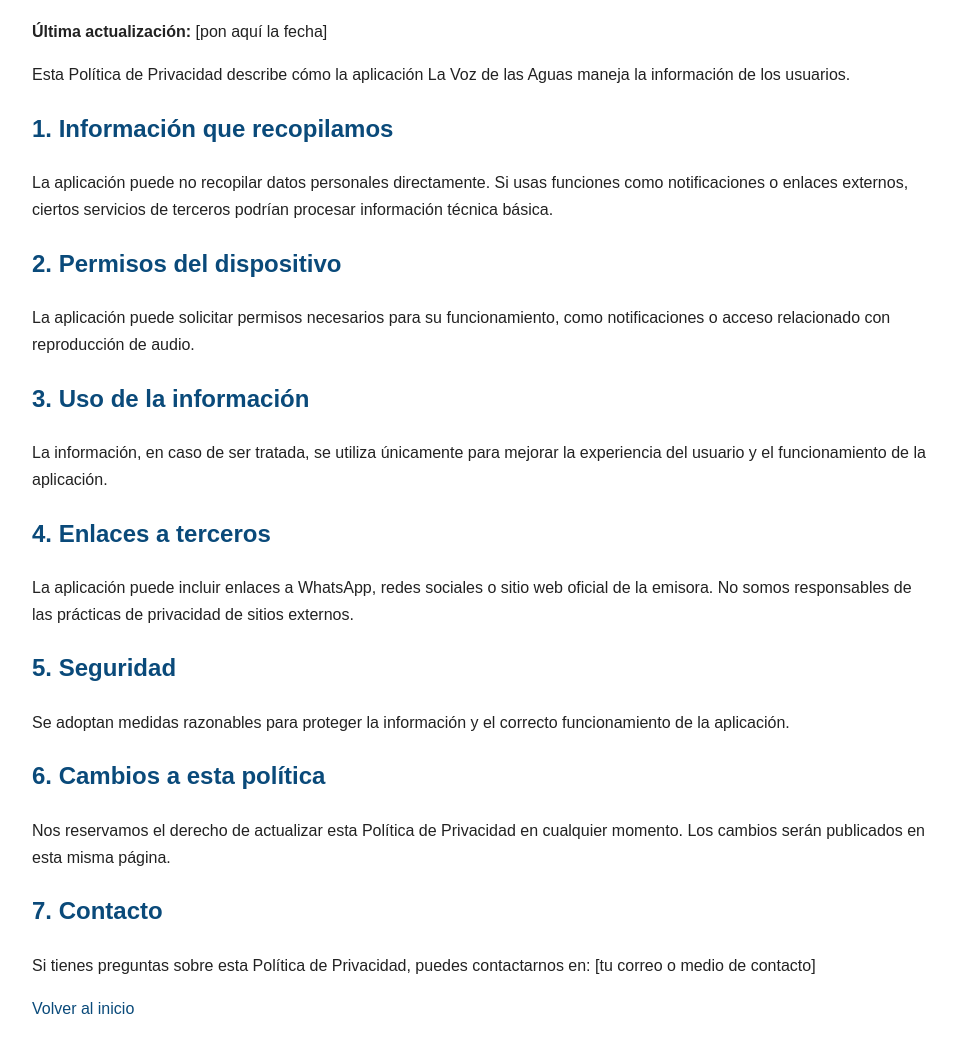
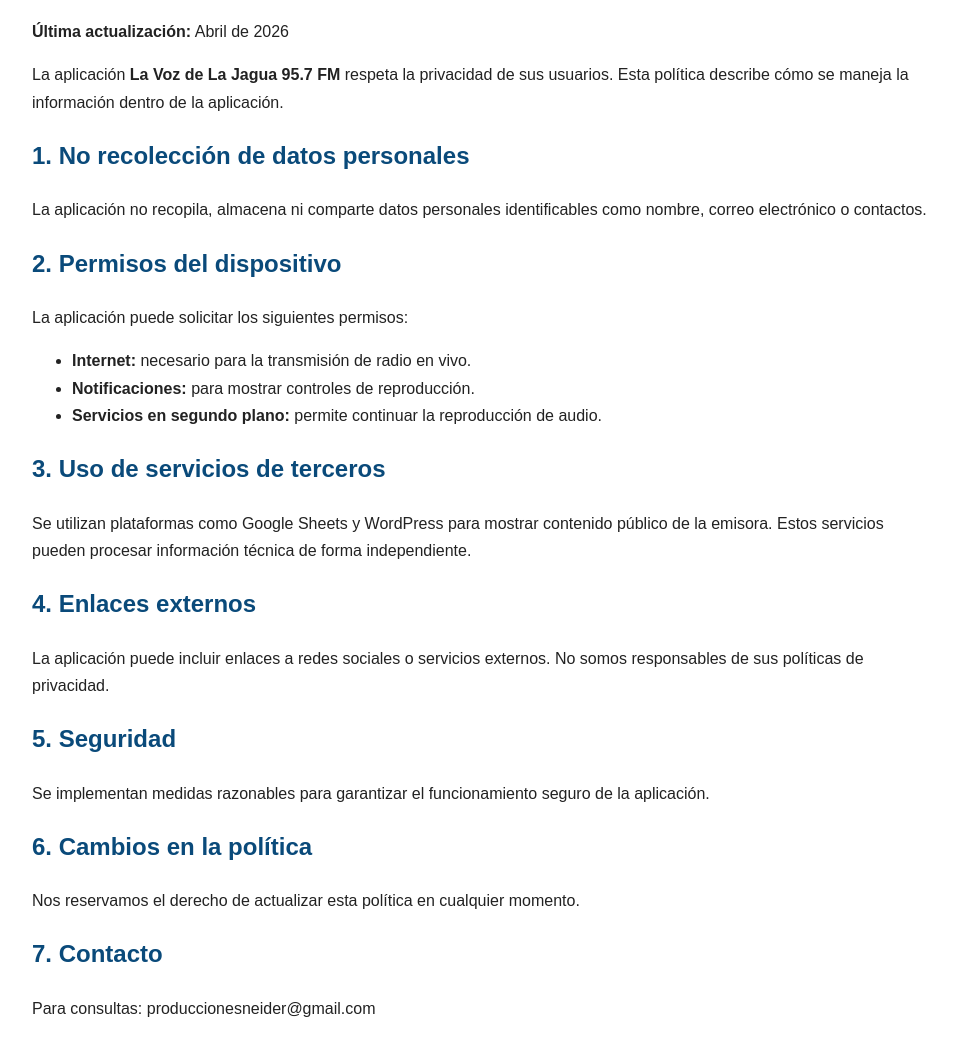
Before and after one commit to produccionesneider/lavozdelasaguas-legal, a plain HTML site: page privacy-policy.html in a window 1280 px wide. Shown: the part 139-1194 px from the top of the page, without its empty margins (158-1115 px from the left). Drawn offline with Linux system fonts and the light colour scheme.

Commit message:
Update privacy-policy.html

```diff
--- a/privacy-policy.html
+++ b/privacy-policy.html
@@ -2,8 +2,8 @@
 <html lang="es">
 <head>
   <meta charset="UTF-8" />
-  <meta name="viewport" content="width=device-width, initial-scale=1.0" />
-  <title>Política de Privacidad - La Voz de las Aguas</title>
+  <meta name="viewport" content="width=device-width, initial-scale=1.0"/>
+  <title>Política de Privacidad - La Voz de La Jagua 95.7 FM</title>
   <style>
     body {
       font-family: Arial, sans-serif;
@@ -16,65 +16,58 @@
     h1, h2 {
       color: #0a4a7a;
     }
-    a {
-      color: #0a4a7a;
-      text-decoration: none;
-    }
   </style>
 </head>
 <body>
+
 <h1>Política de Privacidad</h1>
-  <p><strong>Última actualización:</strong> [pon aquí la fecha]</p>
+<p><strong>Última actualización:</strong> Abril de 2026</p>
 
 <p>
-    Esta Política de Privacidad describe cómo la aplicación La Voz de las Aguas
-    maneja la información de los usuarios.
+La aplicación <strong>La Voz de La Jagua 95.7 FM</strong> respeta la privacidad de sus usuarios.
+Esta política describe cómo se maneja la información dentro de la aplicación.
 </p>
 
-  <h2>1. Información que recopilamos</h2>
+<h2>1. No recolección de datos personales</h2>
 <p>
-    La aplicación puede no recopilar datos personales directamente. Si usas
-    funciones como notificaciones o enlaces externos, ciertos servicios de
-    terceros podrían procesar información técnica básica.
+La aplicación no recopila, almacena ni comparte datos personales identificables
+como nombre, correo electrónico o contactos.
 </p>
 
 <h2>2. Permisos del dispositivo</h2>
+<p>La aplicación puede solicitar los siguientes permisos:</p>
+<ul>
+  <li><strong>Internet:</strong> necesario para la transmisión de radio en vivo.</li>
+  <li><strong>Notificaciones:</strong> para mostrar controles de reproducción.</li>
+  <li><strong>Servicios en segundo plano:</strong> permite continuar la reproducción de audio.</li>
+</ul>
+
+<h2>3. Uso de servicios de terceros</h2>
 <p>
-    La aplicación puede solicitar permisos necesarios para su funcionamiento,
-    como notificaciones o acceso relacionado con reproducción de audio.
+Se utilizan plataformas como Google Sheets y WordPress para mostrar contenido público
+de la emisora. Estos servicios pueden procesar información técnica de forma independiente.
 </p>
 
-  <h2>3. Uso de la información</h2>
+<h2>4. Enlaces externos</h2>
 <p>
-    La información, en caso de ser tratada, se utiliza únicamente para mejorar
-    la experiencia del usuario y el funcionamiento de la aplicación.
-  </p>
-
-  <h2>4. Enlaces a terceros</h2>
-  <p>
-    La aplicación puede incluir enlaces a WhatsApp, redes sociales o sitio web
-    oficial de la emisora. No somos responsables de las prácticas de privacidad
-    de sitios externos.
+La aplicación puede incluir enlaces a redes sociales o servicios externos.
+No somos responsables de sus políticas de privacidad.
 </p>
 
 <h2>5. Seguridad</h2>
 <p>
-    Se adoptan medidas razonables para proteger la información y el correcto
-    funcionamiento de la aplicación.
+Se implementan medidas razonables para garantizar el funcionamiento seguro de la aplicación.
 </p>
 
-  <h2>6. Cambios a esta política</h2>
+<h2>6. Cambios en la política</h2>
 <p>
-    Nos reservamos el derecho de actualizar esta Política de Privacidad en
-    cualquier momento. Los cambios serán publicados en esta misma página.
+Nos reservamos el derecho de actualizar esta política en cualquier momento.
 </p>
 
 <h2>7. Contacto</h2>
 <p>
-    Si tienes preguntas sobre esta Política de Privacidad, puedes contactarnos
-    en: [tu correo o medio de contacto]
+Para consultas: produccionesneider@gmail.com
 </p>
 
-  <p><a href="index.html">Volver al inicio</a></p>
 </body>
 </html>
```
Lines whose indentation alone changed are shown as unchanged.
